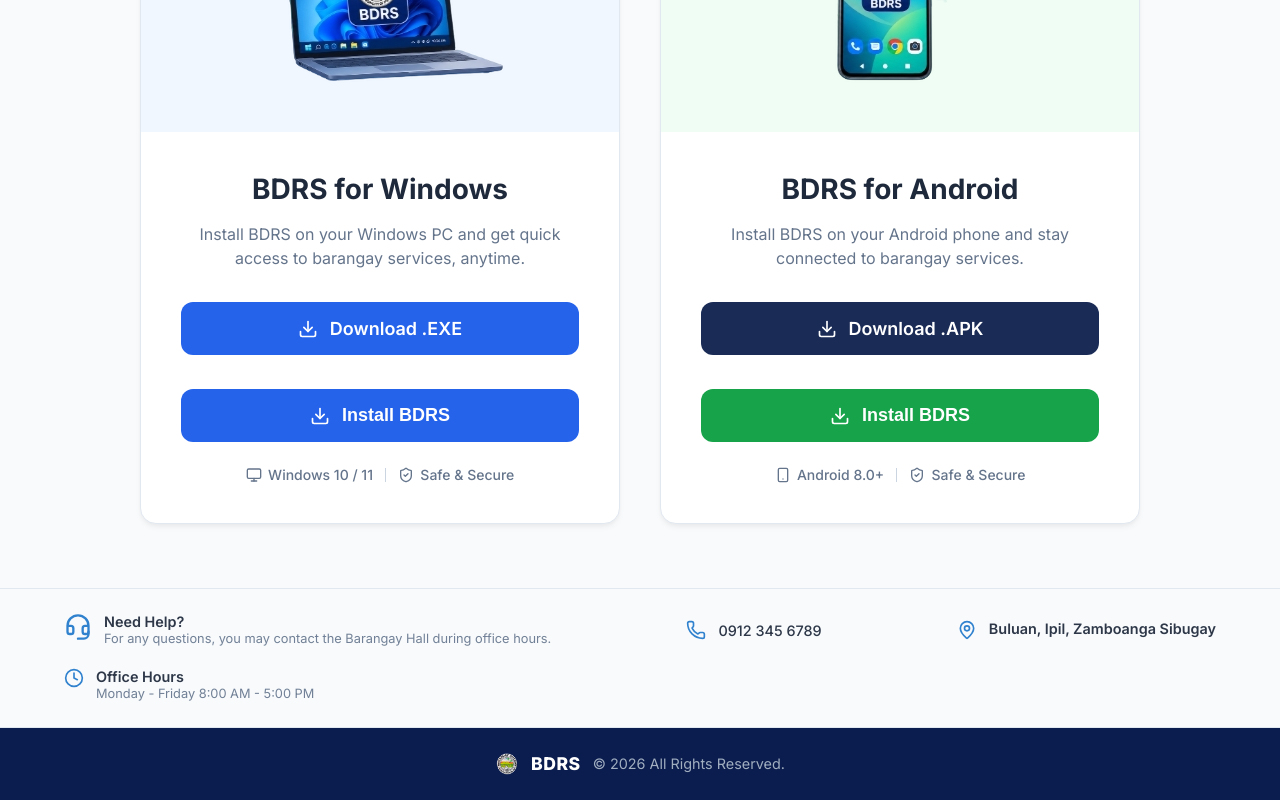
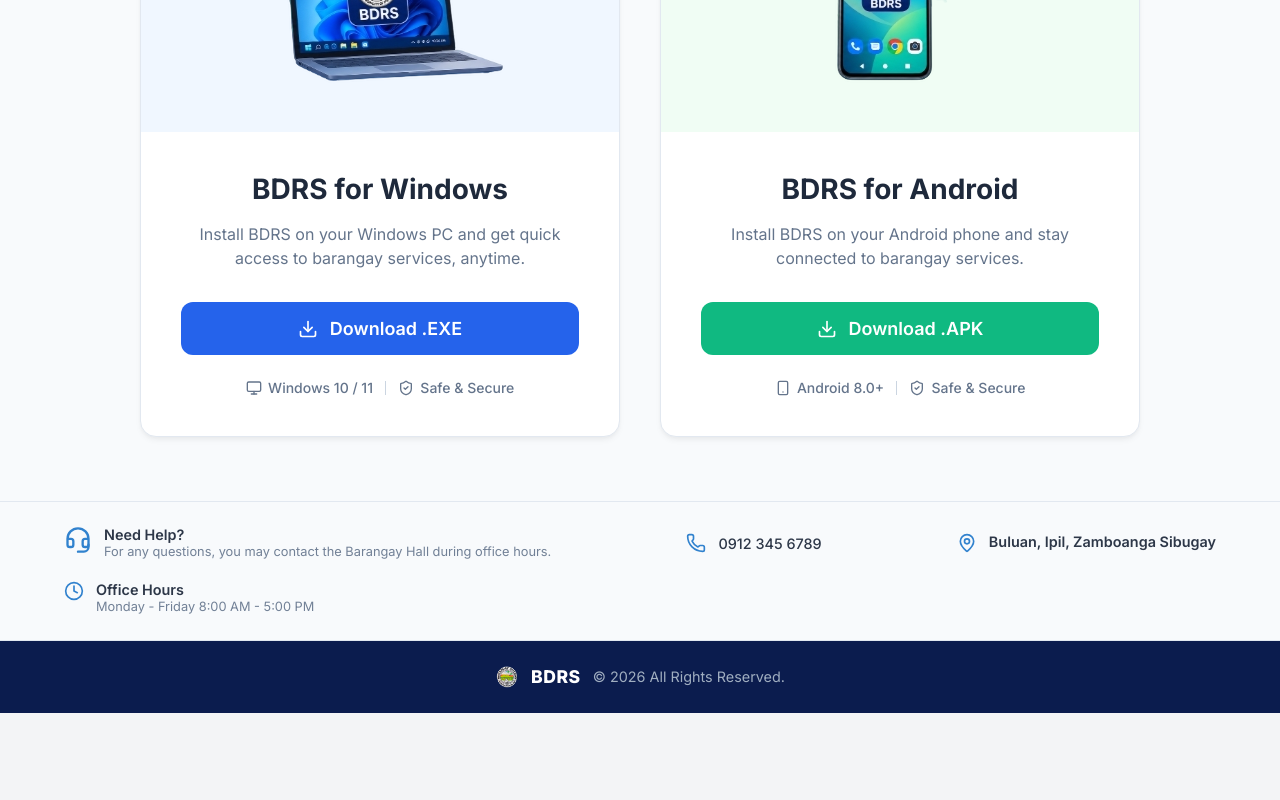
Before and after one commit to johnreybaluca46-lab/BDRS, a React (Vite) app: page /download in a window 1280 px wide. Shown: the part 693-1493 px from the top of the page. After the commit the page ends 1406 px from the top, so only its background shows below. Built offline with nearby package versions, Linux system fonts and the light colour scheme; no server answers; the database is empty.

Commit message:
remove PWA buttons from download page and make APK button green

```diff
--- a/src/pages/user/download.jsx
+++ b/src/pages/user/download.jsx
@@ -9,7 +9,6 @@ import Logo from '../../assets/logo/barangay buluan seal.png';
 import WindowImg from '../../assets/illustraion/window download.png';
 import AndroidImg from '../../assets/illustraion/android download.png';
 import ContactFooter from '../../components/ContactFooter';
-import InstallPWA from '../../components/InstallPWA';
 
 export default function DownloadPage() {
   useEffect(() => {
@@ -56,7 +55,6 @@ export default function DownloadPage() {
                   <Download size={20} />
                   Download .EXE
                 </a>
-                <InstallPWA platform="windows" buttonClassName="download-btn" />
               </div>
 
               <div className="card-footer">
@@ -83,11 +81,10 @@ export default function DownloadPage() {
               <p>Install BDRS on your Android phone and stay connected to barangay services.</p>
 
               <div style={{ display: 'flex', gap: '10px', flexDirection: 'column' }}>
-                <a href="/downloads/BDRS-Android.apk" className="download-btn" download style={{ textDecoration: 'none', textAlign: 'center', display: 'flex', justifyContent: 'center', alignItems: 'center', backgroundColor: '#1a2b56', color: 'white' }}>
+                <a href="/downloads/BDRS-Android.apk" className="download-btn" download style={{ textDecoration: 'none', textAlign: 'center', display: 'flex', justifyContent: 'center', alignItems: 'center', backgroundColor: '#10b981', color: 'white', borderColor: '#10b981' }}>
                   <Download size={20} />
                   Download .APK
                 </a>
-                <InstallPWA platform="android" buttonClassName="download-btn" />
               </div>
 
               <div className="card-footer">
```
